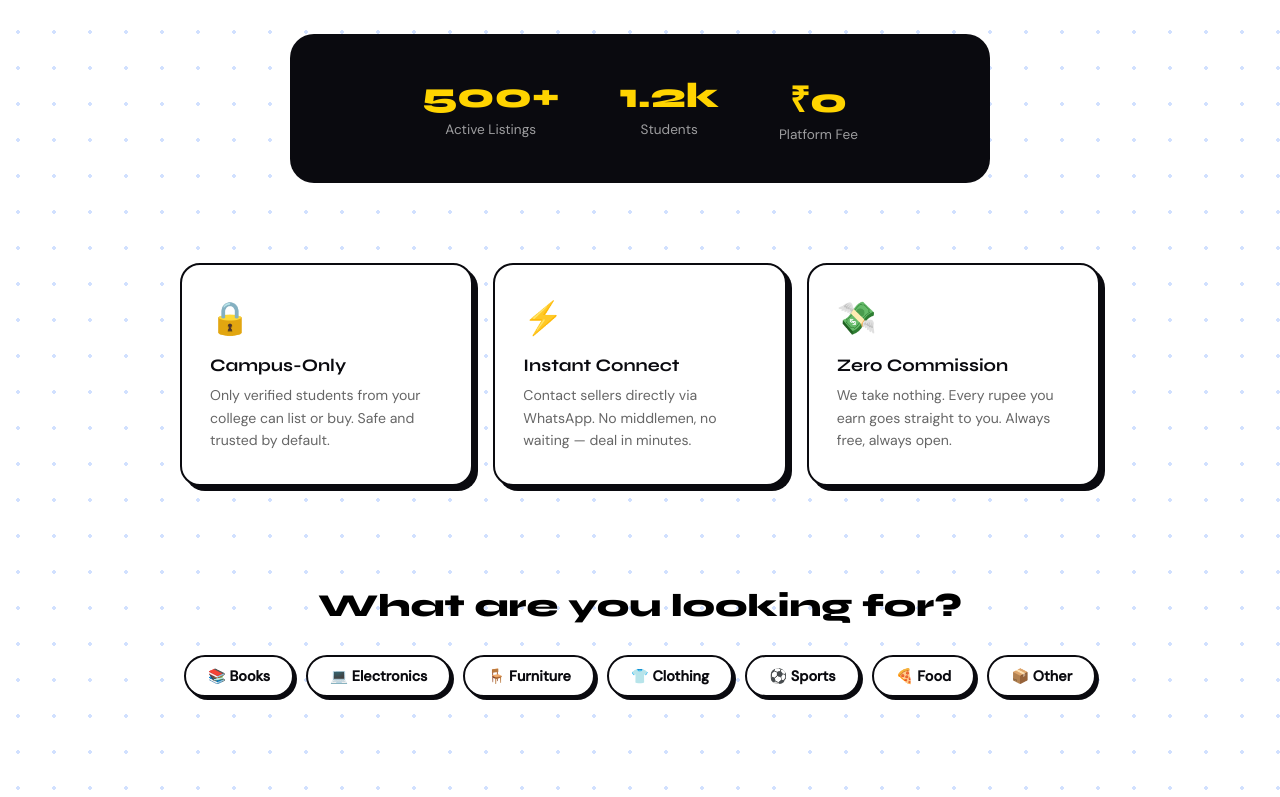
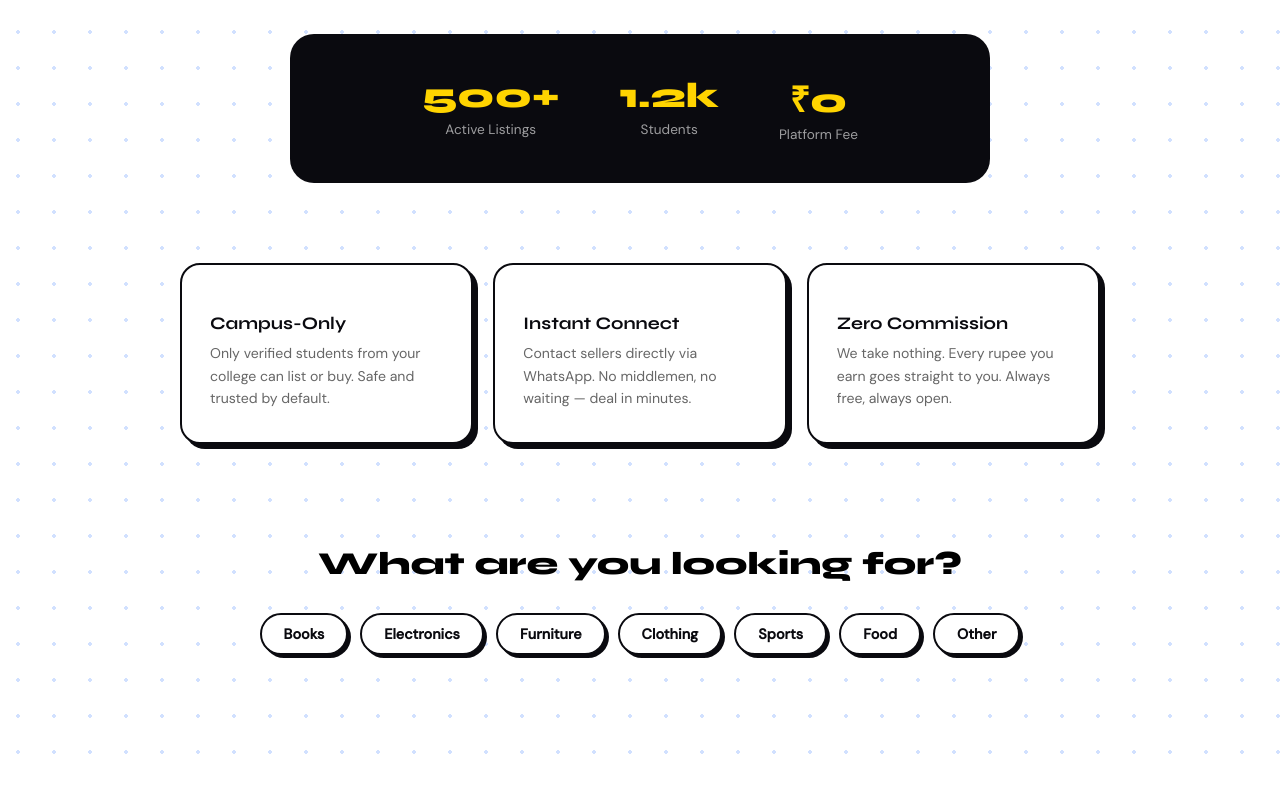
Before and after one commit to harshi-0709/campuscart, a website: page landing.html in a window 1280 px wide. Shown: the part 706-1503 px from the top of the page. After the commit the page ends 1461 px from the top, so only its background shows below. Drawn offline with Linux system fonts and the light colour scheme.

Commit message:
Update landing.html

```diff
--- a/landing.html
+++ b/landing.html
@@ -329,7 +329,7 @@
 </header>
 
 <section class="hero">
-  <div class="badge">🎓 Built for students</div>
+  <div class="badge"> Built for students</div>
   <h1>Buy & Sell within<br>your <span class="accent">campus</span></h1>
   <p>A marketplace where every seller is a student just like you. No strangers, no shipping — just campus deals.</p>
   <div class="cta-group">
@@ -355,17 +355,17 @@
 
 <section class="features">
   <div class="feat-card">
-    <div class="feat-icon">🔒</div>
+    <div class="feat-icon"></div>
     <h3>Campus-Only</h3>
     <p>Only verified students from your college can list or buy. Safe and trusted by default.</p>
   </div>
   <div class="feat-card">
-    <div class="feat-icon">⚡</div>
+    <div class="feat-icon"></div>
     <h3>Instant Connect</h3>
     <p>Contact sellers directly via WhatsApp. No middlemen, no waiting — deal in minutes.</p>
   </div>
   <div class="feat-card">
-    <div class="feat-icon">💸</div>
+    <div class="feat-icon"></div>
     <h3>Zero Commission</h3>
     <p>We take nothing. Every rupee you earn goes straight to you. Always free, always open.</p>
   </div>
@@ -374,13 +374,13 @@
 <section class="categories">
   <h2>What are you looking for?</h2>
   <div class="cat-grid">
-    <a href="index.html?category=Books" class="cat-pill">📚 Books</a>
-    <a href="index.html?category=Electronics" class="cat-pill">💻 Electronics</a>
-    <a href="index.html?category=Furniture" class="cat-pill">🪑 Furniture</a>
-    <a href="index.html?category=Clothing" class="cat-pill">👕 Clothing</a>
-    <a href="index.html?category=Sports" class="cat-pill">⚽ Sports</a>
-    <a href="index.html?category=Food" class="cat-pill">🍕 Food</a>
-    <a href="index.html?category=Other" class="cat-pill">📦 Other</a>
+    <a href="index.html?category=Books" class="cat-pill">Books</a>
+    <a href="index.html?category=Electronics" class="cat-pill"> Electronics</a>
+    <a href="index.html?category=Furniture" class="cat-pill"> Furniture</a>
+    <a href="index.html?category=Clothing" class="cat-pill"> Clothing</a>
+    <a href="index.html?category=Sports" class="cat-pill"> Sports</a>
+    <a href="index.html?category=Food" class="cat-pill"> Food</a>
+    <a href="index.html?category=Other" class="cat-pill"> Other</a>
   </div>
 </section>
 
```
